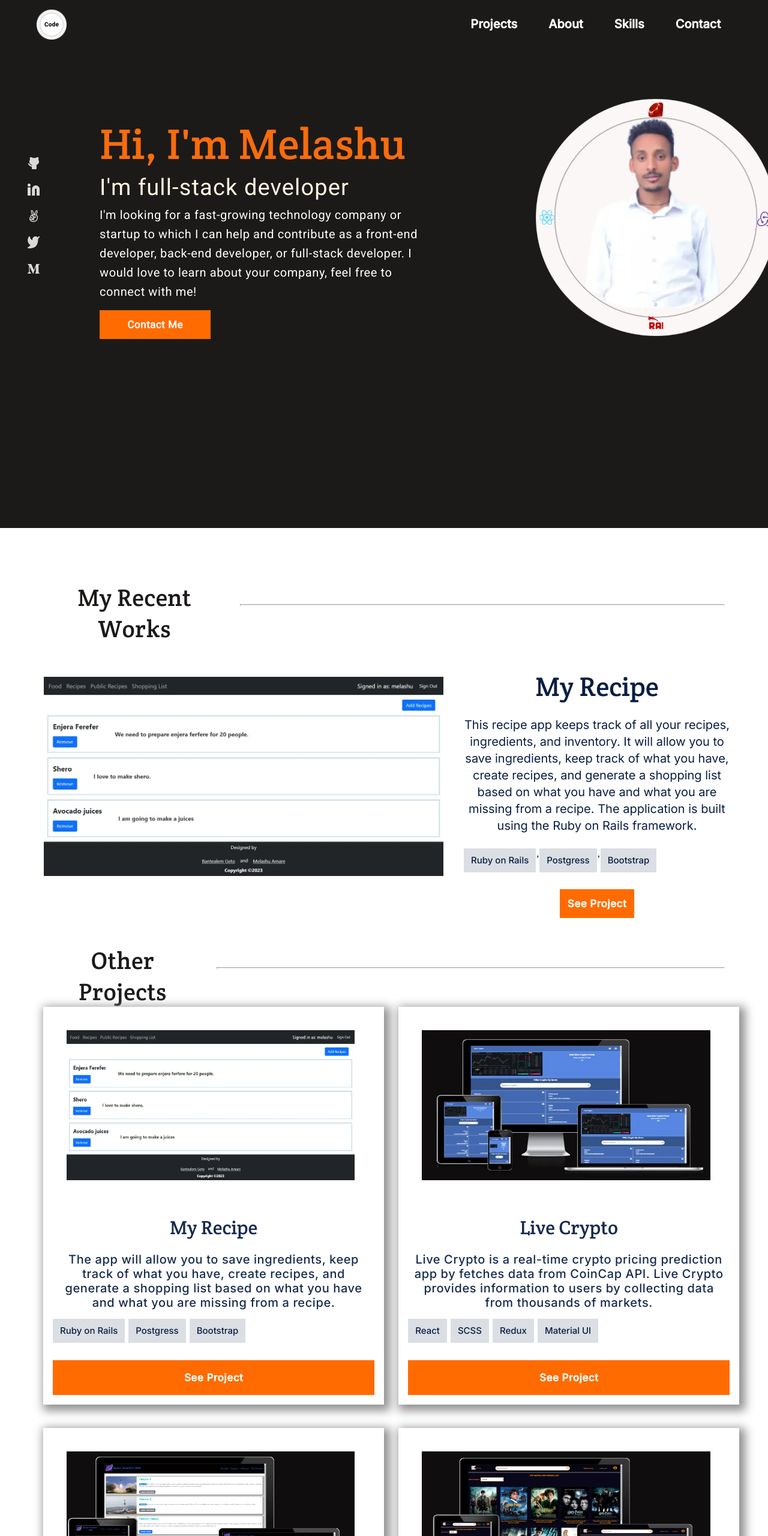
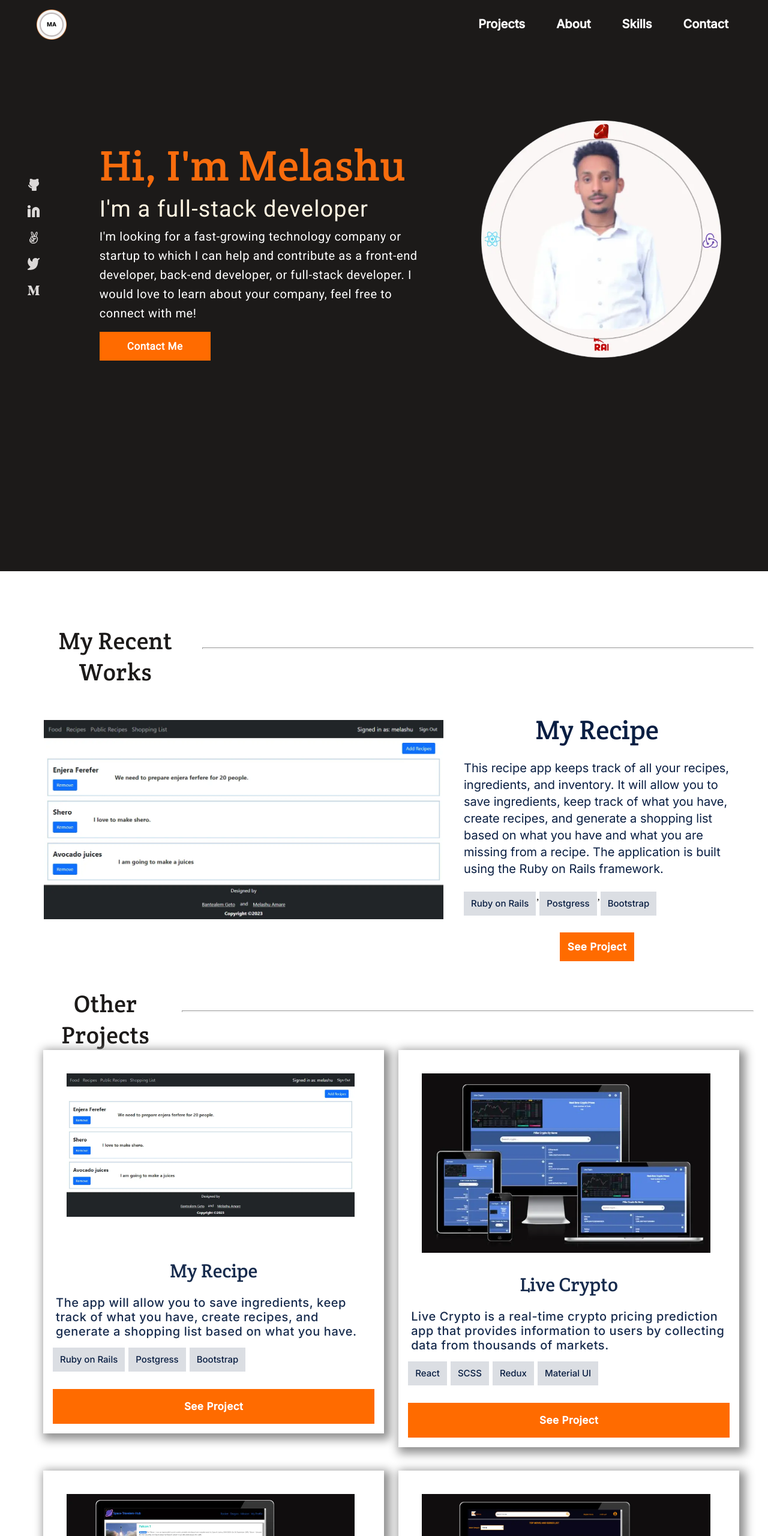
Before and after one commit to melashu/My-Portfolio, a website: page index.html in a window 1280 px wide. Shown: the top 2560 px of the page at 60% size. Drawn offline with Linux system fonts and the light colour scheme.

Commit message:
Add multibe css breakpoint

```diff
--- a/Js/popup.js
+++ b/Js/popup.js
@@ -1,5 +1,20 @@
 /* eslint-disable */
 const projectList = [
+  {
+    projectTitle: "Tv Show",
+    projectDiscription:
+      "This app shows a series of TV shows from a TV-maze API. Users can put their comments and like on the show they want.",
+    detailDescription:
+      "This app shows a series of TV shows from a TV-maze API. Users can put their comments and like on the show they want. Users can check the previous comments and the number of likes given by others.",
+    techTools: {
+      javascript: "JavaScript",
+      css: "CSS",
+      html: "HTML",
+    },
+    projectImage: "./image/tvshow.webp",
+    liveLink: "https://john-kibirige.github.io/tv-maze/",
+    liveSources: "https://github.com/melashu/Tv-Show",
+  },
   {
     projectTitle: "Bookstore",
     projectDiscription:
@@ -10,7 +25,6 @@ const projectList = [
       react: "React",
       redux: "Redux",
       bootstrap: "CSS",
-      react: "JSX",
     },
     projectImage: "./image/bookstore.webp",
     liveLink: "https://bookstoreapps.netlify.app/",
@@ -35,7 +49,7 @@ const projectList = [
   {
     projectTitle: "Space Travelers Hub",
     projectDiscription:
-      "It is a web application for a company that provides commercial and scientific space travel services. The application will allow users to book rockets and join selected space missions.",
+      "It is a web application for a company that provides commercial and scientific space travel services. The application will allow users to book rockets.",
     detailDescription:
       "It is a web application for a company that provides commercial and scientific space travel services. The application will allow users to book rockets and join selected space missions.",
     techTools: {
@@ -51,7 +65,7 @@ const projectList = [
   {
     projectTitle: "Live Crypto",
     projectDiscription:
-      "Live Crypto is a real-time crypto pricing prediction app by fetches data from CoinCap API. Live Crypto provides information to users by collecting data from thousands of markets.",
+      "Live Crypto is a real-time crypto pricing prediction app that provides information to users by collecting data from thousands of markets.",
     detailDescription:
       "Live Crypto is a real-time crypto pricing prediction app by fetches data from CoinCap API. Live Crypto provides information to users by collecting exchange data from thousands of markets. Users can access transparent and accurate data on asset price and availability.",
     techTools: {
@@ -67,7 +81,7 @@ const projectList = [
   {
     projectTitle: "My Recipe",
     projectDiscription:
-      "The app will allow you to save ingredients, keep track of what you have, create recipes, and generate a shopping list based on what you have and what you are missing from a recipe.",
+      "The app will allow you to save ingredients, keep track of what you have, create recipes, and generate a shopping list based on what you have.",
     detailDescription:
       "This recipe app keeps track of all your recipes, ingredients, and inventory. It will allow you to save ingredients, keep track of what you have, create recipes, and generate a shopping list based on what you have and what you are missing from a recipe. The application is built using the Ruby on Rails framework.",
     techTools: {
--- /dev/null
+++ b/css/1024px.css
@@ -0,0 +1,4 @@
+.my-profile img {
+  width: 300px;
+  height: 300px;
+}
--- /dev/null
+++ b/css/1200px.css
@@ -0,0 +1,10 @@
+.my-profile img {
+  width: 400px;
+  height: 400px;
+}
+
+
+.about-me {
+  background-image: url("../image/desk-about-me.png");
+  background-position: right 1px top;
+}
--- a/css/desktop.css
+++ b/css/768px.css
@@ -1,10 +1,15 @@
 body {
-  width: 100vw;
+  /* width: 100vw; */
   overflow-x: hidden;
+  width: 100%;
 }
 
 .menu-icon {
   display: none;
+}
+
+main {
+  width: 100%;
 }
 
 .popup {
@@ -61,8 +66,8 @@ body {
 
 .main-header {
   height: 48px;
-  padding: 16px 25px 16px 0;
-  width: 99vw;
+  padding: 16px 0 16px 0;
+  width: 100%;
   position: sticky;
   top: 0;
   left: 0;
@@ -84,17 +89,39 @@ body {
 }
 
 @keyframes shake {
-  0% { transform: translate(1px, 1px) rotate(0deg); }
-  10% { transform: translate(-1px, -2px) rotate(-1deg); }
-  20% { transform: translate(-3px, 0px) rotate(1deg); }
-  30% { transform: translate(3px, 2px) rotate(0deg); }
-  40% { transform: translate(1px, -1px) rotate(1deg); }
-  50% { transform: translate(-1px, 2px) rotate(-1deg); }
-  60% { transform: translate(-3px, 1px) rotate(0deg); }
-  70% { transform: translate(3px, 1px) rotate(-1deg); }
-  80% { transform: translate(-1px, -1px) rotate(1deg); }
-  90% { transform: translate(1px, 2px) rotate(0deg); }
-  100% { transform: translate(1px, -2px) rotate(-1deg); }
+  0% {
+    transform: translate(1px, 1px) rotate(0deg);
+  }
+  10% {
+    transform: translate(-1px, -2px) rotate(-1deg);
+  }
+  20% {
+    transform: translate(-3px, 0px) rotate(1deg);
+  }
+  30% {
+    transform: translate(3px, 2px) rotate(0deg);
+  }
+  40% {
+    transform: translate(1px, -1px) rotate(1deg);
+  }
+  50% {
+    transform: translate(-1px, 2px) rotate(-1deg);
+  }
+  60% {
+    transform: translate(-3px, 1px) rotate(0deg);
+  }
+  70% {
+    transform: translate(3px, 1px) rotate(-1deg);
+  }
+  80% {
+    transform: translate(-1px, -1px) rotate(1deg);
+  }
+  90% {
+    transform: translate(1px, 2px) rotate(0deg);
+  }
+  100% {
+    transform: translate(1px, -2px) rotate(-1deg);
+  }
 }
 
 nav ul {
@@ -115,7 +142,6 @@ nav li {
 .nav-bar li:hover {
   border-bottom: #f55800 1px solid;
   cursor: pointer;
-
 }
 
 .nav-bar a {
@@ -132,34 +158,31 @@ nav li {
 
 .headline {
   height: 100vh;
-  display: grid;
-  grid-template-columns: repeat(12, 1fr);
-  column-gap: 87px;
-  padding: 0 36px;
+  justify-content: space-between;
+  /* display: flex; */
+  /* justify-content: baseline; */
+  /* align-items: center; */
+  flex-wrap: wrap;
+  /* grid-template-columns: repeat(12, 1fr); */
+  gap: 45px;
+  padding: 36px;
 }
 
 .headline-top-section {
   display: flex;
   flex-direction: column;
-  width: 560px;
+  width: 550px;
   padding: 120px 0;
 }
 
-.my-profile{
- display: block;
- margin: 5rem 5rem;
-}
-
- .my-profile img:hover{
+.my-profile img:hover {
   animation: shake 2s;
   animation-iteration-count: infinite;
   backface-visibility: hidden;
 }
 
 .social-media {
-  order: -1;
   align-self: flex-start;
-  display: flex;
   flex-direction: column;
   padding: 250px 0;
   justify-content: center;
@@ -175,13 +198,12 @@ nav li {
   line-height: 81.8px;
   white-space: nowrap;
   overflow: hidden;
-	animation: counter 1s step-start,
-    letter 5s steps(18) alternate;
+  animation: counter 1s step-start, letter 5s steps(18) alternate;
 }
 
-
 @keyframes counter {
-	0%, 100% {
+  0%,
+  100% {
     border-color: #212121;
   }
 }
@@ -215,13 +237,9 @@ nav li {
 }
 
 .work-header {
-  display: flex;
-  justify-self: start;
-  justify-content: center;
-  align-items: baseline;
-  column-gap: 24px;
   margin-top: 20px;
   margin-bottom: 10px;
+  width: 100%;
 }
 
 .work-header .title {
@@ -230,7 +248,6 @@ nav li {
 }
 
 .work-header hr {
-  width: 794px;
   margin: 8px 0;
   height: 1px;
   padding-right: 100px;
@@ -257,7 +274,7 @@ nav li {
 }
 
 .story-section {
-  flex: 4;
+  flex: 7;
   display: flex;
   flex-direction: column;
   row-gap: 24px;
@@ -281,7 +298,7 @@ nav li {
   display: grid;
   grid-template-columns: repeat(auto-fill, minmax(385px, 1fr));
   gap: 24px;
-  width: 98%;
+  width: 90%;
   margin: 0 auto;
 }
 
@@ -312,10 +329,6 @@ nav li {
 .card-body {
   margin: 15px;
   min-height: 280px;
-}
-
-.card-body img{
-  width: 98%;
 }
 
 
@@ -357,9 +370,7 @@ nav li {
 }
 
 .about-me {
-  background-image: url("../image/desk-about-me.png");
   background-position: right 1px top;
-  padding: 130px 0;
   display: grid;
   grid-template-columns: 1fr 1fr 1fr;
   text-align: justify;
@@ -380,7 +391,7 @@ nav li {
   line-height: 32px;
   width: 686px;
 }
-.skill-me-title{
+.skill-me-title {
   margin-left: 142px;
   text-align: left;
 }
@@ -390,14 +401,10 @@ text-align: left;
   gap: 80px;
   padding: 15px 15px;
   height: auto;
-  margin: 0 auto;
-  padding-top: 130px;
-
 }
 
-.about-skill li:hover{
+.about-skill li:hover {
   background-color: #f55800;
-
 }
 .form-section {
   display: grid;
@@ -415,19 +422,6 @@ text-align: left;
   grid-column: 6/13;
 }
 
-.form input {
-  width: 684px;
-}
-
-.form input:focus {
-  border: none;
-}
-
-.form textarea {
-  height: 114px;
-  width: 684px;
-}
-
 .submit-button {
   align-self: flex-start;
 }
--- /dev/null
+++ b/css/992px.css
@@ -0,0 +1,54 @@
+.my-profile {
+  display: block;
+  padding: 80px 0;
+
+}
+.my-profile img {
+  width: 280px;
+  height: 280px;
+}
+
+.work-header {
+  display: flex;
+  justify-self: start;
+  justify-content: center;
+  align-items: baseline;
+  column-gap: 24px;
+}
+
+.work-header hr {
+  width: 100%;
+}
+
+.story-section {
+  flex: 4;
+}
+
+
+.card-section {
+      width: 98%;
+}
+
+
+
+.about-me {
+  padding: 60px 0;
+}
+
+.about-skill {
+  margin: 0 auto;
+  padding-top: 100px;
+}
+
+.form input {
+  width: 684px;
+}
+
+.form input:focus {
+  border: none;
+}
+
+.form textarea {
+  height: 114px;
+  width: 684px;
+}
--- a/css/styles.css
+++ b/css/styles.css
@@ -274,7 +274,7 @@ display: none;
   font-size: 20px;
   line-height: 24px;
   color: #091e42;
-  text-align: center;
+  text-align: left;
 }
 
 .tools {
@@ -351,6 +351,7 @@ display: none;
 }
 .card-body img {
   width: 98%;
+  height: fit-content;
 }
 
 .card-title {
@@ -371,7 +372,7 @@ display: none;
   color: #172b4d;
   letter-spacing: 0.03em;
   padding: 5px;
-  text-align: center;
+  text-align: left;
   margin-bottom: 10px;
   margin-top: 10px;
 }
@@ -474,7 +475,7 @@ text-align: center;
   line-height: 24px;
   color: #f4f5f7;
   letter-spacing: 0.03em;
-  text-align: center;
+  text-align: left;
 }
 
 .skill-list {
@@ -575,7 +576,7 @@ text-align: center;
 
 .form input {
   box-sizing: border-box;
-  width: 327px;
+  width: 80%;
   height: 48px;
   padding: 5px;
   border-top: none;
@@ -591,7 +592,7 @@ text-align: center;
 
 .form textarea {
   padding: 12px;
-  width: 327px;
+  width: 80%;
   color: #3c3a39;
   font-weight: 500;
   height: 114px;
--- a/index.html
+++ b/index.html
@@ -6,14 +6,30 @@
     <meta name="viewport" content="width=device-width, initial-scale=1.0" />
     <title>Melashu Amare</title>
     <link rel="stylesheet" href="css/styles.css" />
+
     <link
       rel="stylesheet"
-      href="css/desktop.css"
+      href="css/768px.css"
       media="screen and (min-width:768px)"
+    />
+    <link
+      rel="stylesheet"
+      href="css/992px.css"
+      media="screen and (min-width:992px)"
+    />
+      <link
+      rel="stylesheet"
+      href="css/1024px.css"
+      media="screen and (min-width:1024px)"
+    />
+      <link
+      rel="stylesheet"
+      href="css/1200px.css"
+      media="screen and (min-width:1200px)"
     />
     <link rel="preconnect" href="https://fonts.googleapis.com" />
     <link rel="preconnect" href="https://fonts.gstatic.com" crossorigin />
-    <link rel="shortcut icon" href="image/logo.png" type="image/x-icon" />
+    <link rel="shortcut icon" href="image/logo2.png" type="image/x-icon" />
     <link
       href="https://fonts.googleapis.com/css2?family=Crete+Round&family=Inter:wght@300;400;500&family=Poppins:wght@200;300&family=Roboto&display=swap"
       rel="stylesheet"
@@ -28,7 +44,7 @@
     <div class="popup" id="popup"></div>
 
     <header class="main-header">
-      <a href="index.html" class="dev-name"><img src="./image/logo.png" alt="logo" width="50" height="50"></a>
+      <a href="index.html" class="dev-name"><img src="./image/logo2.png" alt="logo" width="50" height="50"></a>
 
       <nav class="nav-bar">
         <svg
@@ -71,23 +87,7 @@
     </header>
     <main>
       <section class="headline">
-        <div class="headline-top-section">
-          <h1 class="title">Hi, <span class="my-name">I'm Melashu</span></h1>
-          <p class="supporting">I'm full-stack developer</p>
-          <p class="description">
-     I'm looking for a fast-growing technology company or startup to which I can help and contribute as a front-end developer, back-end developer, or full-stack developer. I would love to learn about your company, feel free to connect with me!        <a href="#contact" type="button" class="about-me-button"
-            >Contact Me</a
-          >
-        </div>
-        <div class="my-profile">
-          <img
-            src="./image/profile6.webp"
-            width="400"
-            height="400"
-            alt="profile"
-          />
-        </div>
-        <ul class="social-media">
+          <ul class="social-media">
           <li>
             <a href="https://github.com/melashu" target="_blank"
               ><img src="image/git.png" alt="github" width="40" height="40"
@@ -114,6 +114,22 @@
             /></a>
           </li>
         </ul>
+        <div class="headline-top-section">
+          <h1 class="title">Hi, <span class="my-name">I'm Melashu</span></h1>
+          <p class="supporting">I'm a full-stack developer</p>
+          <p class="description">
+     I'm looking for a fast-growing technology company or startup to which I can help and contribute as a front-end developer, back-end developer, or full-stack developer. I would love to learn about your company, feel free to connect with me!        <a href="#contact" type="button" class="about-me-button"
+            >Contact Me</a
+          >
+        </div>
+        <div class="my-profile">
+          <img
+            src="./image/profile6.webp"
+
+            alt="profile"
+          />
+        </div>
+
       </section>
 
       <section class="work" id="work">
```
Also changed, not shown: image/Dashboard _ Pramp.png (added), image/logo2.png (added). Lines whose indentation alone changed are shown as unchanged.
